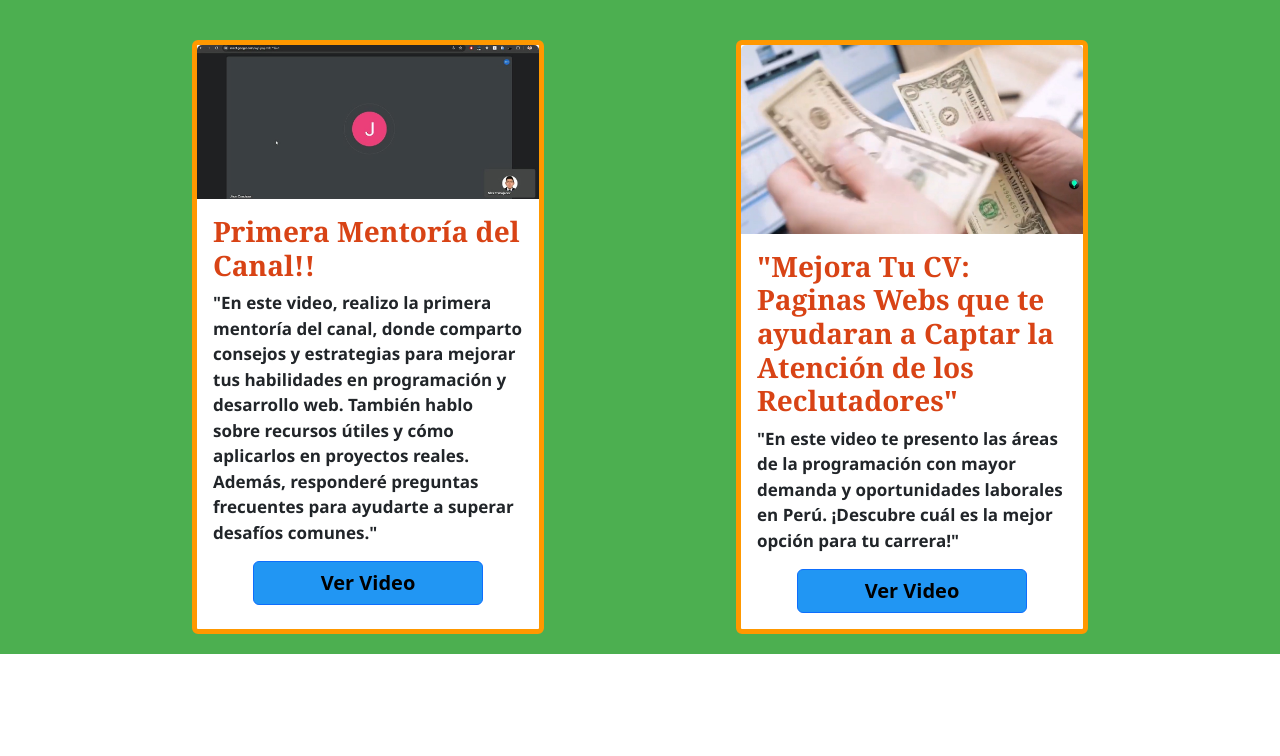
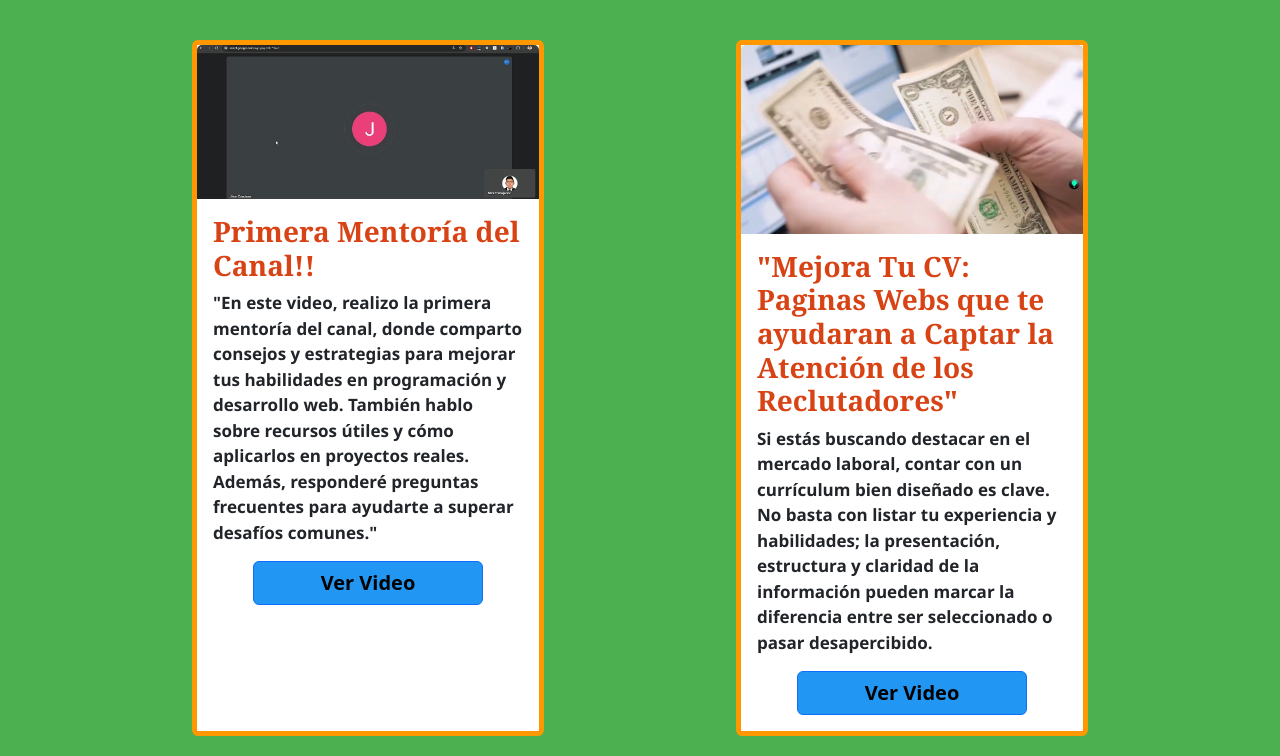
Before and after one commit to NickTrabajador/webappNick, a plain HTML site: page index.html in a window 1280 px wide. Shown: the part 6711-7467 px from the top of the page. Before the commit the page ends 7365 px from the top, so only its background shows below. Drawn offline with nearby package versions, Linux system fonts and the light colour scheme.

Commit message:
Update index.html

```diff
--- a/index.html
+++ b/index.html
@@ -371,7 +371,7 @@
       <img src="Img/trabajo5.jpg" class="card-img-top" alt="PruebaTécnica2">
       <div class="card-body">
         <h5 class="card-title">"Mejora Tu CV: Paginas Webs que te ayudaran a Captar la Atención de los Reclutadores"</h5>
-        <p class="card-text">"En este video te presento las áreas de la programación con mayor demanda y oportunidades laborales en Perú. ¡Descubre cuál es la mejor opción para tu carrera!"
+        <p class="card-text">Si estás buscando destacar en el mercado laboral, contar con un currículum bien diseñado es clave. No basta con listar tu experiencia y habilidades; la presentación, estructura y claridad de la información pueden marcar la diferencia entre ser seleccionado o pasar desapercibido.
         </p>
         <a href="https://www.youtube.com/watch?v=cUyR_JMwbwA&t=1058s" class="btn btn-primary" target="_blank">Ver Video</a>
       </div>
```
